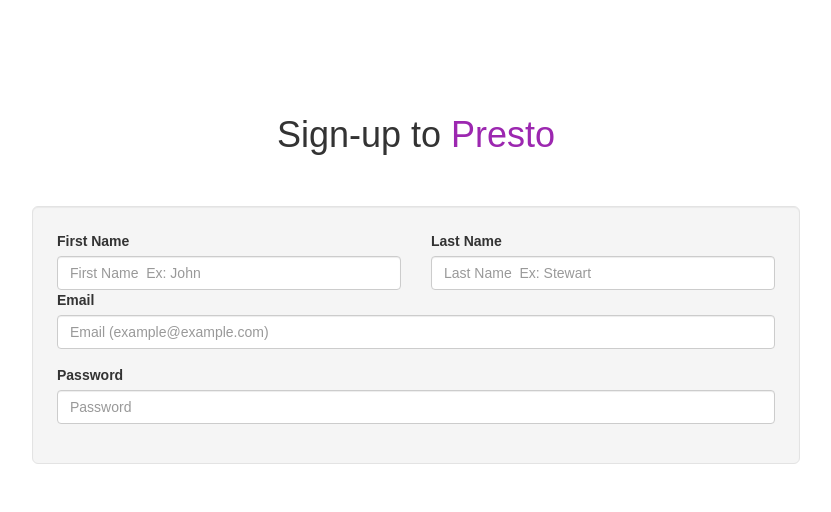
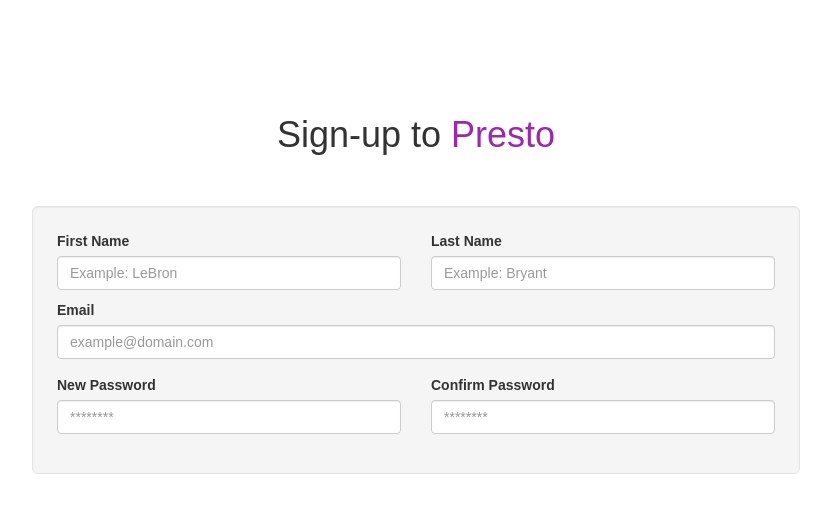
Before and after one commit to rawad663/Presto, a React (Create React App) app: page /signup in a window 1280 px wide. Shown: the top 512 px of the page, without its empty margins (224-1055 px from the left). Built offline with nearby package versions, Linux system fonts and the light colour scheme; what phone-number-prop-type would draw is missing.

Commit message:
Add new field for password verification

```diff
--- a/src/components/SignupComponent/index.js
+++ b/src/components/SignupComponent/index.js
@@ -18,10 +18,8 @@
         centerDiv: {
             // alignItems
         },
-        container:{
-            display:'flex'
-
-            // justifyContent: 'space-evenly'
+        row: {
+            marginBottom: 10
         }
 
     };
@@ -34,13 +32,13 @@
 
                 <FormGroup validationState={props.validationState()}>
 
-                    <Row>
+                    <Row style={styles.row}>
                         <Col sm={{ size: 6, offset: 1 }}>
                             <ControlLabel> First Name</ControlLabel>
                             <FormControl
                                 type="firstName"
                                 value={props.firstName}
-                                placeholder="First Name  Ex: John"
+                                placeholder="Example: LeBron"
                                 onChange={props.handleFirstNameChange}
                             />
                         </Col>
@@ -49,46 +47,41 @@
                             <FormControl
                                 type="lastName"
                                 value={props.lastName}
-                                placeholder="Last Name  Ex: Stewart"
+                                placeholder="Example: Bryant"
                                 onChange={props.handleLastNameChange}
                             />
                         </Col>
-
                     </Row>
-
-
-                    {/*<div style={styles.container}>*/}
-                        {/**/}
-                        {/**/}
-                    {/*</div>*/}
-
-
-                    {/*<div className={"row"}>*/}
-                        {/*<div className={"col-md-6"}>*/}
-                            {/**/}
-                        {/*</div>*/}
-                        {/*<div className={"col-md-3"}>*/}
-                            {/**/}
-                        {/*</div>*/}
-
-
-                    {/*</div>*/}
 
                     <ControlLabel> Email</ControlLabel>
                     <FormControl
                         type="email"
                         value={props.email}
-                        placeholder="Email (example@example.com)"
+                        placeholder="example@domain.com"
                         onChange={props.handleEmailChange}
                     />
+                    <Row style={styles.row}>
+                        <Col sm={{ size: 6, offset: 1 }}>
+                            <ControlLabel style={{ marginTop: 16}}>New Password</ControlLabel>
+                            <FormControl
+                                type="password"
+                                value={props.password}
+                                placeholder="********"
+                                onChange={props.handlePasswordChange}
+                            />
+                        </Col>
+                        <Col sm={{ size: 6, offset: 1 }}>
+                            <ControlLabel style={{ marginTop: 16}}>Confirm Password</ControlLabel>
+                            <FormControl
+                                type="password2"
+                                value={props.password2}
+                                placeholder="********"
+                                onChange={props.handlePasswordChange}
+                            />
+                        </Col>
+                    </Row>
 
-                    <ControlLabel style={{ marginTop: 16}}>Password</ControlLabel>
-                    <FormControl
-                        type="password"
-                        value={props.password}
-                        placeholder="Password"
-                        onChange={props.handlePasswordChange}
-                    />
+
 
                 </FormGroup>
             </Well>
@@ -104,6 +97,7 @@
     lastName: PropTypes.string.isRequired,
     email: PropTypes.string.isRequired,
     password: PropTypes.string.isRequired,
+    password2: PropTypes.string.isRequired,
     address: PropTypes.string.isRequired,
     postalCode: PropTypes.string.isRequired,
     phoneNumber: phoneNumberPropType.isRequired,
--- a/src/containers/SignupContainer/index.js
+++ b/src/containers/SignupContainer/index.js
@@ -12,6 +12,7 @@
             lastName:'',
             email:'',
             password:'',
+            password2:'',
             address:'',
             postalCode:'',
             phoneNumber:''
@@ -30,6 +31,9 @@
     };
     handlePasswordChange = e => {
         this.setState({password: e.target.value})
+    };
+    handlePassword2Change = e => {
+        this.setState({password2: e.target.value})
     };
     handleAddressChange = e => {
         this.setState({address: e.target.value})
@@ -56,6 +60,7 @@
                 lastName = {this.state.lastName}
                 email = {this.state.email}
                 password = {this.state.password}
+                password2 = {this.state.password2}
                 address = {this.state.email}
                 postalCode = {this.state.postalCode}
                 phoneNumber = {this.state.phoneNumber}
@@ -63,6 +68,7 @@
                 handleLastNameChange= {this.handleLastNameChange}
                 handleEmailChange= {this.handleEmailChange}
                 handlePasswordChange= {this.handlePasswordChange}
+                handlePassword2Change= {this.handlePassword2Change}
                 handleAddressChange= {this.handleAddressChange}
                 handlePostalCodeChange= {this.handlePostalCodeChange}
                 handlePhoneNumberChange= {this.handlePhoneNumberChange}
```
